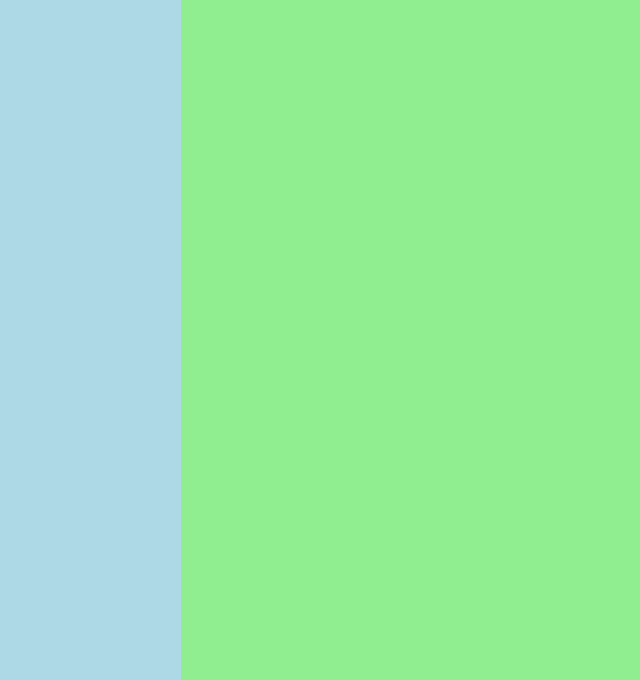
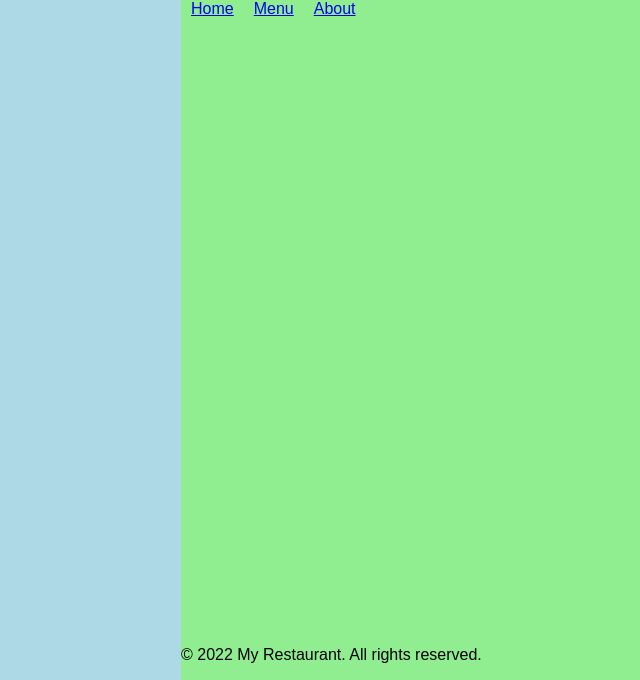
Before and after one commit to rakuda04/resturant-page, a website with bundled scripts: page src/template.html in a window 1280 px wide. Shown: the part 120-800 px from the top of the page, without its empty margins (331-971 px from the left). Built offline with nearby package versions, Linux system fonts and the light colour scheme.

Commit message:
adjust code from home.js to index.js

```diff
--- a/src/home.js
+++ b/src/home.js
@@ -1,18 +1,21 @@
 //design the home ui in js
 export default class home{
   constructor() {
-	const LeftContainer = document.createElement("div");
-	LeftContainer.setAttribute("class","mainLeftContainer");
 
-	const RightContainer = document.createElement("div");
-	RightContainer.setAttribute("class","mainRightContainer");
+	const bodyContainer = document.createElement("div");
+	bodyContainer.setAttribute("class","bodyContainer");
 
-	// Select the <main> element
-const mainElement = document.getElementById("main");
+	const mainRightContainer = document.getElementsByClassName("mainRightContainer");
 
-// Append both containers at once
-mainElement.append(LeftContainer, RightContainer);
+	 // Check if there are any elements with the class name "mainRightContainer"
+	 if (mainRightContainer.length > 0) {
+		// Append the bodyContainer to the first element in the collection
+		mainRightContainer[0].append(bodyContainer);
+	  } else {
+		// Log an error if no elements with the class name "mainRightContainer" are found
+		console.error("No elements with class 'mainRightContainer' found.");
+	  }
 
-RightContainer.append(document.querySelector("header"),document.querySelector("footer"))
+
   }
 }
--- a/src/index.js
+++ b/src/index.js
@@ -1,5 +1,22 @@
+
 import home from './home.js'
 
 
+
+const LeftContainer = document.createElement("div");
+	LeftContainer.setAttribute("class","mainLeftContainer");
+
+	const RightContainer = document.createElement("div");
+	RightContainer.setAttribute("class","mainRightContainer");
+
+	// Select the <main> element
+const mainElement = document.getElementById("main");
+
+// Append both containers at once
+mainElement.append(LeftContainer, RightContainer);
+
+RightContainer.append(document.querySelector("header"),document.querySelector("footer"))
+
+//add js to elements the heading ul so that it has style
+
 const myHome = new home();
-//add js to elements the heading ul so that it has style
--- a/src/styles.css
+++ b/src/styles.css
@@ -11,6 +11,25 @@ body {
 
 }
 
+header{
+  margin-top: 8vh;
+}
+
+footer{
+  bottom: 0;
+  position:absolute;
+  margin-top: auto;
+  margin-bottom: 2vh;
+}
+ul {
+  display: flex;
+  flex-direction: row; /* Change to row for horizontal layout */
+}
+
+li {
+  list-style: none;
+  margin: 10px;
+}
 .container {
     max-width: 1200px;
     margin: 0 auto;
```
